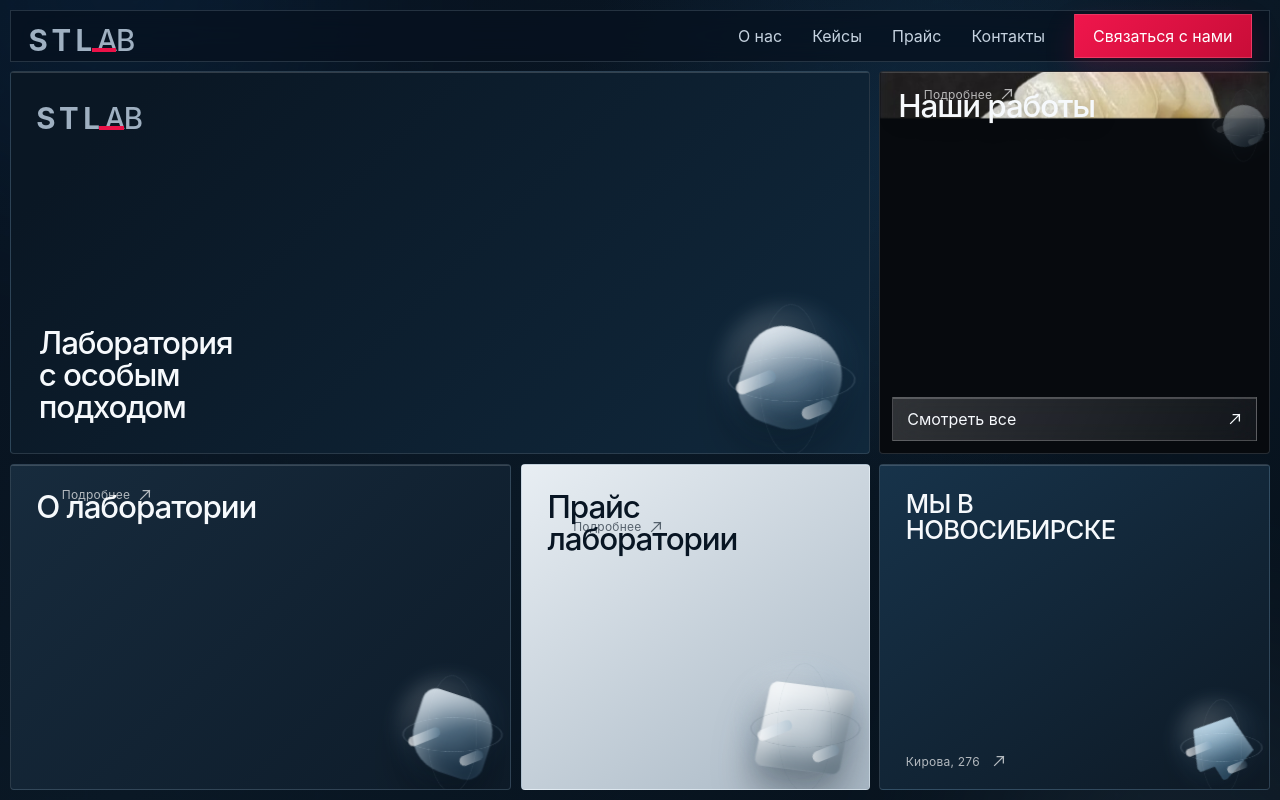
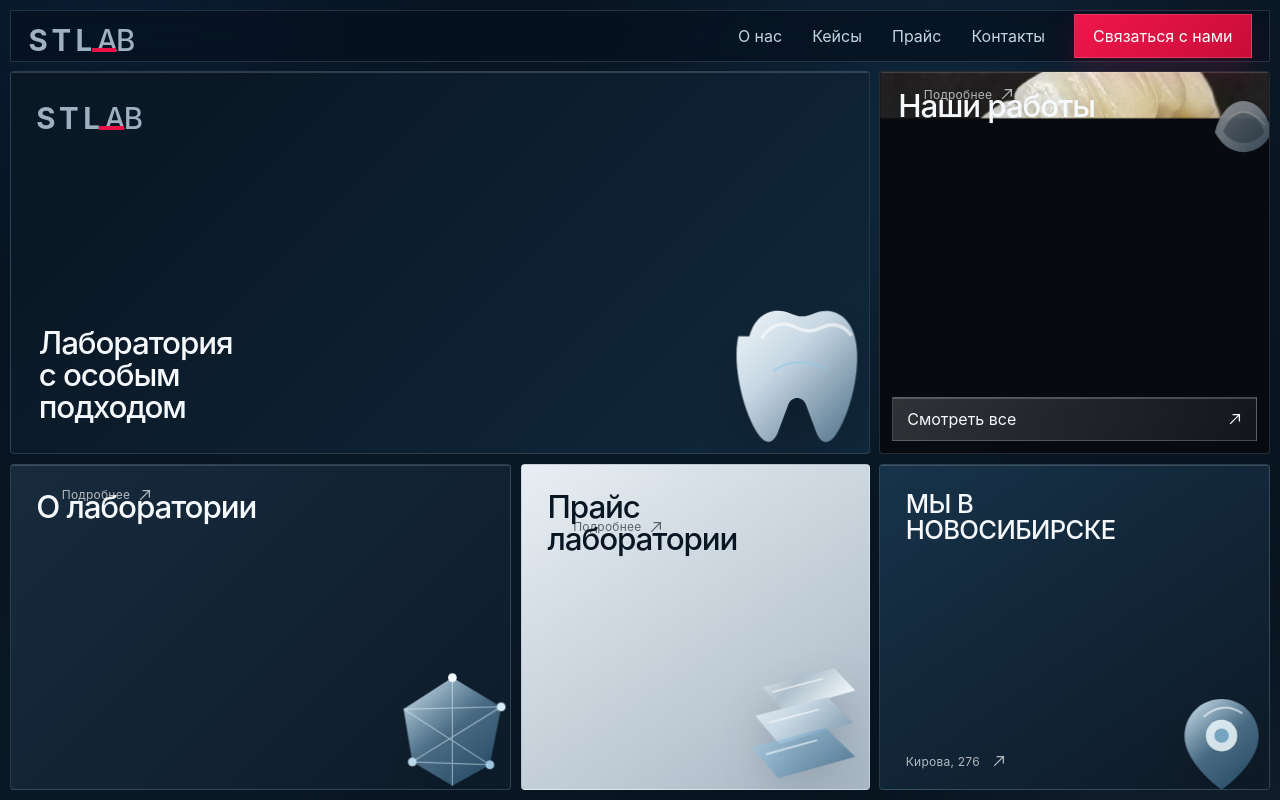
Before and after one commit to MishkaStrategy/Stlab, a React (Vite) app: page / in a window 1280 px wide. Built offline with nearby package versions, Linux system fonts and the light colour scheme.

Commit message:
Replace fragile layered card objects with stable SVG objects

```diff
--- a/src/components/DentalObject.tsx
+++ b/src/components/DentalObject.tsx
@@ -1,14 +1,77 @@
+import { useId } from 'react'
+
 export type DentalObjectVariant = 'hero' | 'about' | 'price' | 'works' | 'contacts'
 
 export function DentalObject({ variant, expanded = false }: { variant: DentalObjectVariant; expanded?: boolean }) {
+  const uid = useId().replace(/:/g, '')
+  const ceramic = `ceramic-${uid}`
+  const glass = `glass-${uid}`
+  const chrome = `chrome-${uid}`
+
   return (
     <div className={`dental-object dental-object--${variant} ${expanded ? 'is-expanded' : ''}`} aria-hidden="true">
-      <span className="dental-object__halo" />
-      <span className="dental-object__core" />
-      <span className="dental-object__ring dental-object__ring--one" />
-      <span className="dental-object__ring dental-object__ring--two" />
-      <span className="dental-object__detail dental-object__detail--one" />
-      <span className="dental-object__detail dental-object__detail--two" />
+      <svg className="dental-object__svg" viewBox="0 0 160 160" focusable="false">
+        <defs>
+          <linearGradient id={ceramic} x1="18" y1="18" x2="142" y2="142" gradientUnits="userSpaceOnUse">
+            <stop offset="0" stopColor="#f8fcff" />
+            <stop offset="0.42" stopColor="#c7d7e3" />
+            <stop offset="1" stopColor="#496b84" />
+          </linearGradient>
+          <linearGradient id={glass} x1="28" y1="22" x2="132" y2="142" gradientUnits="userSpaceOnUse">
+            <stop offset="0" stopColor="#e9f8ff" stopOpacity="0.92" />
+            <stop offset="0.5" stopColor="#7eb5d7" stopOpacity="0.5" />
+            <stop offset="1" stopColor="#1d4a69" stopOpacity="0.72" />
+          </linearGradient>
+          <linearGradient id={chrome} x1="20" y1="20" x2="140" y2="140" gradientUnits="userSpaceOnUse">
+            <stop offset="0" stopColor="#ffffff" />
+            <stop offset="0.28" stopColor="#aebfcb" />
+            <stop offset="0.56" stopColor="#eef5f8" />
+            <stop offset="1" stopColor="#657783" />
+          </linearGradient>
+        </defs>
+
+        {variant === 'hero' && (
+          <>
+            <path d="M42 45C47 27 61 18 78 24c10 4 13 4 23 0 17-6 31 3 36 21 7 26-4 70-18 89-6 8-13 7-17-4l-9-24c-3-8-13-8-16 0l-9 24c-4 11-11 12-17 4-14-19-25-63-19-89Z" fill={`url(#${ceramic})`} />
+            <path d="M53 47c8-13 19-16 31-10 8 4 14 4 23 0 10-5 19-3 27 7" fill="none" stroke="#ffffff" strokeOpacity="0.6" strokeWidth="3" />
+            <path d="M63 76c14-10 30-11 49-2" fill="none" stroke="#8fc8e9" strokeOpacity="0.55" strokeWidth="2" />
+          </>
+        )}
+
+        {variant === 'about' && (
+          <>
+            <path d="M80 20 136 53 123 119 80 143 34 116 24 56 80 20Z" fill={`url(#${glass})`} />
+            <path d="m80 20 0 123M24 56l112-3M34 116l89 3M24 56l99 63M136 53 34 116" fill="none" stroke="#e9f8ff" strokeOpacity="0.45" strokeWidth="1.4" />
+            <circle cx="80" cy="20" r="5" fill="#f6fbff" /><circle cx="136" cy="53" r="5" fill="#d8eefb" /><circle cx="123" cy="119" r="5" fill="#9ec7df" /><circle cx="34" cy="116" r="5" fill="#b8d7e8" />
+          </>
+        )}
+
+        {variant === 'price' && (
+          <>
+            <path d="m36 42 75-20 22 23-76 22-21-25Z" fill={`url(#${chrome})`} />
+            <path d="m28 72 76-20 27 27-78 22-25-29Z" fill={`url(#${ceramic})`} />
+            <path d="m24 105 78-21 31 30-81 23-28-32Z" fill={`url(#${glass})`} />
+            <path d="m46 47 53-14M42 79l53-14M39 112l54-15" stroke="#ffffff" strokeOpacity="0.55" strokeWidth="2" />
+          </>
+        )}
+
+        {variant === 'works' && (
+          <>
+            <path d="M27 93c9-38 31-58 53-58s44 20 53 58c-13 24-31 36-53 36S40 117 27 93Z" fill={`url(#${ceramic})`} />
+            <path d="M42 91c12-24 24-34 38-34 15 0 28 10 39 34-10 14-23 21-39 21-15 0-28-7-38-21Z" fill="#0d2435" fillOpacity="0.34" />
+            <path d="M40 78c17-17 31-23 40-23 11 0 26 7 41 24" fill="none" stroke="#ffffff" strokeOpacity="0.6" strokeWidth="3" />
+          </>
+        )}
+
+        {variant === 'contacts' && (
+          <>
+            <path d="M80 18c29 0 52 23 52 52 0 38-52 74-52 74S28 108 28 70c0-29 23-52 52-52Z" fill={`url(#${glass})`} />
+            <circle cx="80" cy="69" r="22" fill="#eef8fd" fillOpacity="0.84" />
+            <circle cx="80" cy="69" r="10" fill="#5f96b7" fillOpacity="0.82" />
+            <path d="M55 43c15-14 35-18 54-5" fill="none" stroke="#ffffff" strokeOpacity="0.55" strokeWidth="3" />
+          </>
+        )}
+      </svg>
     </div>
   )
 }
```
